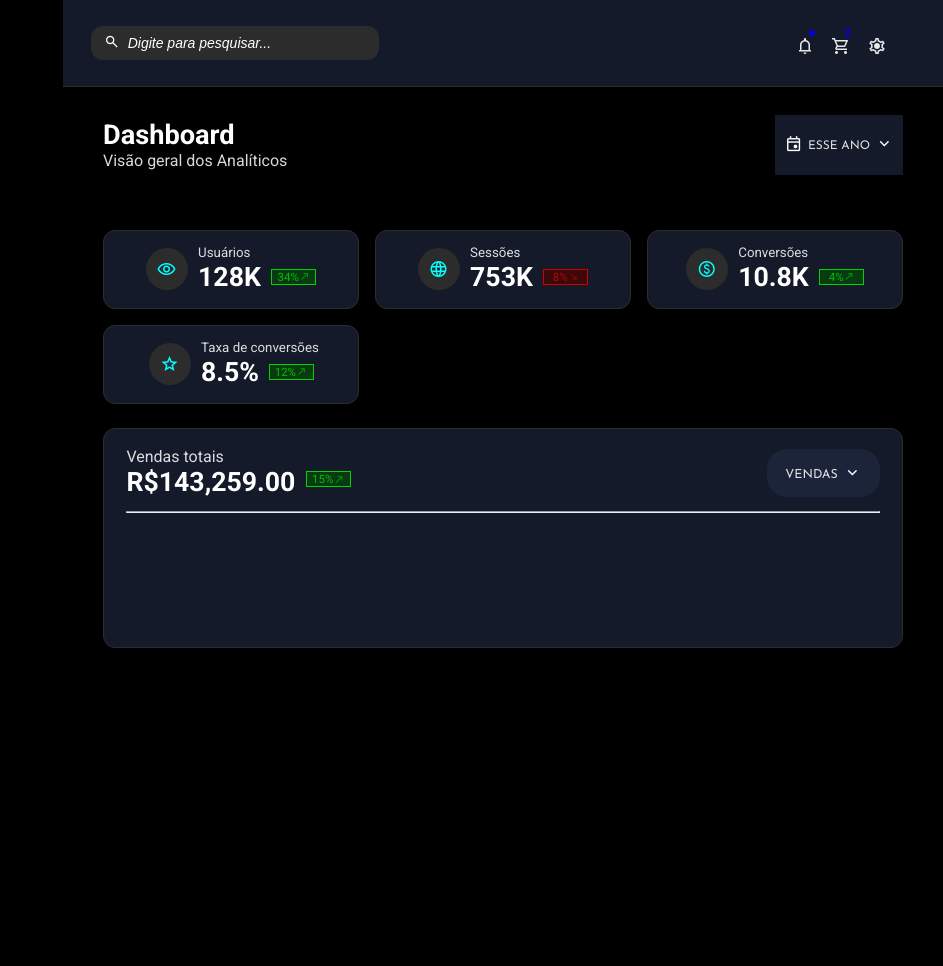
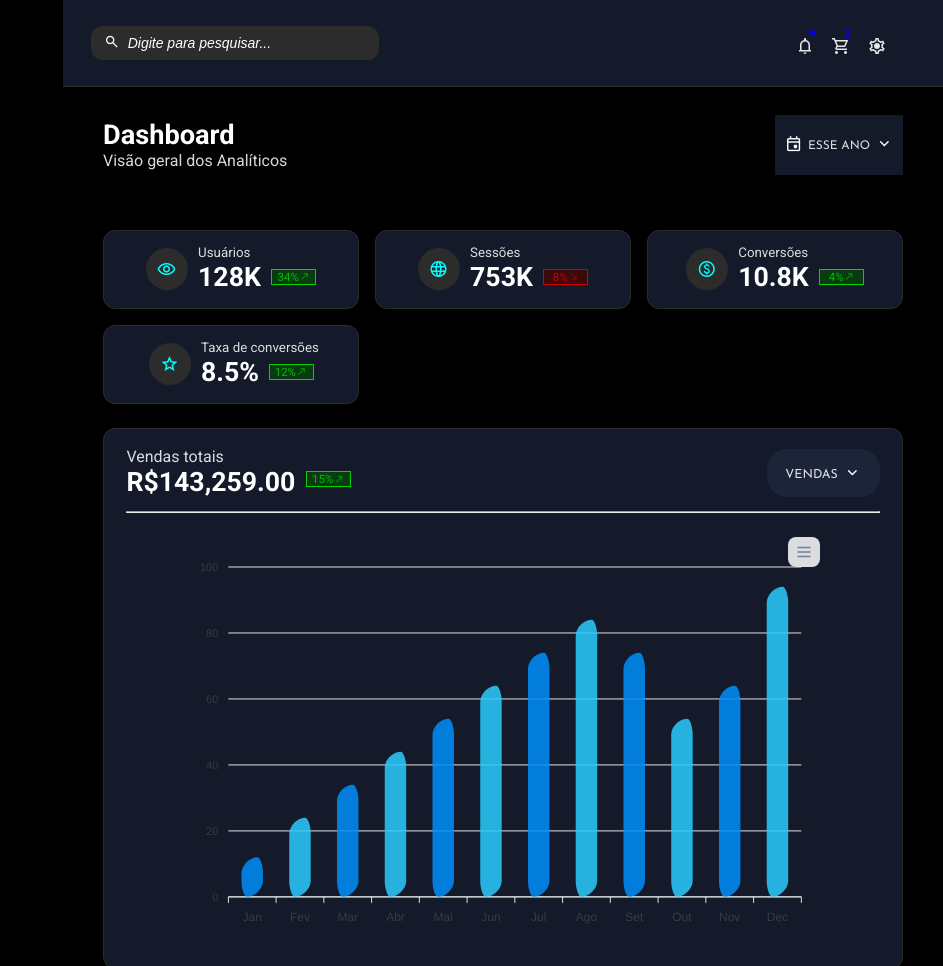
Before and after one commit to Romulo-aquila/Dashlite, a plain HTML site: page index.html in a window 1280 px wide. Shown: the top 966 px of the page, without its empty margins (337-1280 px from the left). Before the commit the page ends 800 px from the top, so only its background shows below. Drawn offline with nearby package versions, Linux system fonts and the light colour scheme.

Commit message:
Criando primeiros graficos ChartJS

```diff
--- a/Allmain.css
+++ b/Allmain.css
@@ -182,9 +182,9 @@ main p {
     width: 120px;
 }
 
-#vendas-totais {
+#total-vendas {
     width: 100%;
-    height: 220px;
+    height: auto;
     padding: 18.5px 1.4rem;
     border-radius: 12px;
     border: 1px solid #2c2c2c;
@@ -193,18 +193,18 @@ main p {
     background-color: #141a29;
 }
 
-#vendas-totais h4 {
+#total-vendas h4 {
     font-size: 20pt;
     color: #fff;
 }
 
-#vendas-totais title-vendas {
+#total-vendas title-vendas {
     font-size: 10pt;
     line-height: 1rem;
     opacity: 85%;
 }
 
-#vendas-totais hr {
+#total-vendas hr {
     margin-top: 0.8rem;
     color: #2c2c2c;
 }
@@ -272,3 +272,15 @@ main p {
 #sales-box span {
     font-size: 18.7px;
 }
+
+.chartJS {
+    display: flex;
+    flex-direction: row;
+    justify-content: center;
+    align-items: center;
+}
+
+#chart-container {
+    width: 85%;
+    margin-top: 1.5rem;
+}
--- a/index.html
+++ b/index.html
@@ -9,6 +9,7 @@
     <script src="https://kit.fontawesome.com/f6607c2cdb.js" crossorigin="anonymous"></script>
     <link rel="stylesheet" href="https://fonts.googleapis.com/css2?family=Material+Symbols+Outlined:opsz,wght,FILL,GRAD@20..48,100..700,0..1,-50..200" />
     <link rel="shortcut icon" href="assets/favicon-16x16.png" type="image/x-icon">
+    <script src="https://cdn.jsdelivr.net/npm/apexcharts"></script>
 </head>
 <body>
     <div id="Container">
@@ -43,7 +44,7 @@
                 </div>
             </header>
             <main>
-                <div id="vendas-totais">
+                <div id="total-vendas">
                     <div class="ordem-sales-position">
                         <div class="vendas-left">
                             <div class="vendas-info001">
@@ -67,6 +68,10 @@
                         </div>
                     </div>
                     <hr>
+                    <div class="chartJS">
+                        <div id="chart-container">
+                        </div>
+                    </div>
                 </div>
 
                 <div id="section-cards">
--- a/script.js
+++ b/script.js
@@ -57,3 +57,82 @@ event.preventDefault();
 }
 
 menuItem.addEventListener("click", nonee);
+
+var options = {
+    chart: {
+      type: 'bar',
+    },
+    series: [{
+        data: [{
+          x: 'Jan',
+          y: 12,
+         },
+        {
+          x: 'Fev',
+          y: 24,
+          fillColor: '#2accff'
+        }, {
+          x: 'Mar',
+          y: 34,
+        },
+        {
+        x: 'Abr',
+        y: 44,
+        fillColor: '#2accff'
+        },
+        {
+          x: 'Mai',
+          y: 54,
+        },
+        {
+           x: 'Jun',
+           y: 64,
+           fillColor: '#2accff'
+        },
+        {
+           x: 'Jul',
+           y: 74,
+        },
+          {
+          x: 'Ago',
+          y: 84,
+          fillColor: '#2accff'
+        },
+          {
+            x: 'Set',
+            y: 74,
+        },
+        {
+          x: 'Out',
+          y: 54,
+          fillColor: '#2accff'
+          },
+        {
+            x: 'Nov',
+            y: 64,
+        },
+        {
+          x: 'Dec',
+          y: 94,
+          fillColor: '#2accff'
+          },
+        ],
+      }],
+      plotOptions: {
+        bar: {
+          columnWidth: '45%',
+          borderRadius: 16,
+        }
+      },
+      dataLabels: {
+        enabled: false
+      },
+      legend: {
+        show: false
+      },
+    }
+
+
+  var chart = new ApexCharts(document.querySelector("#chart-container"), options);
+
+  chart.render();
```
